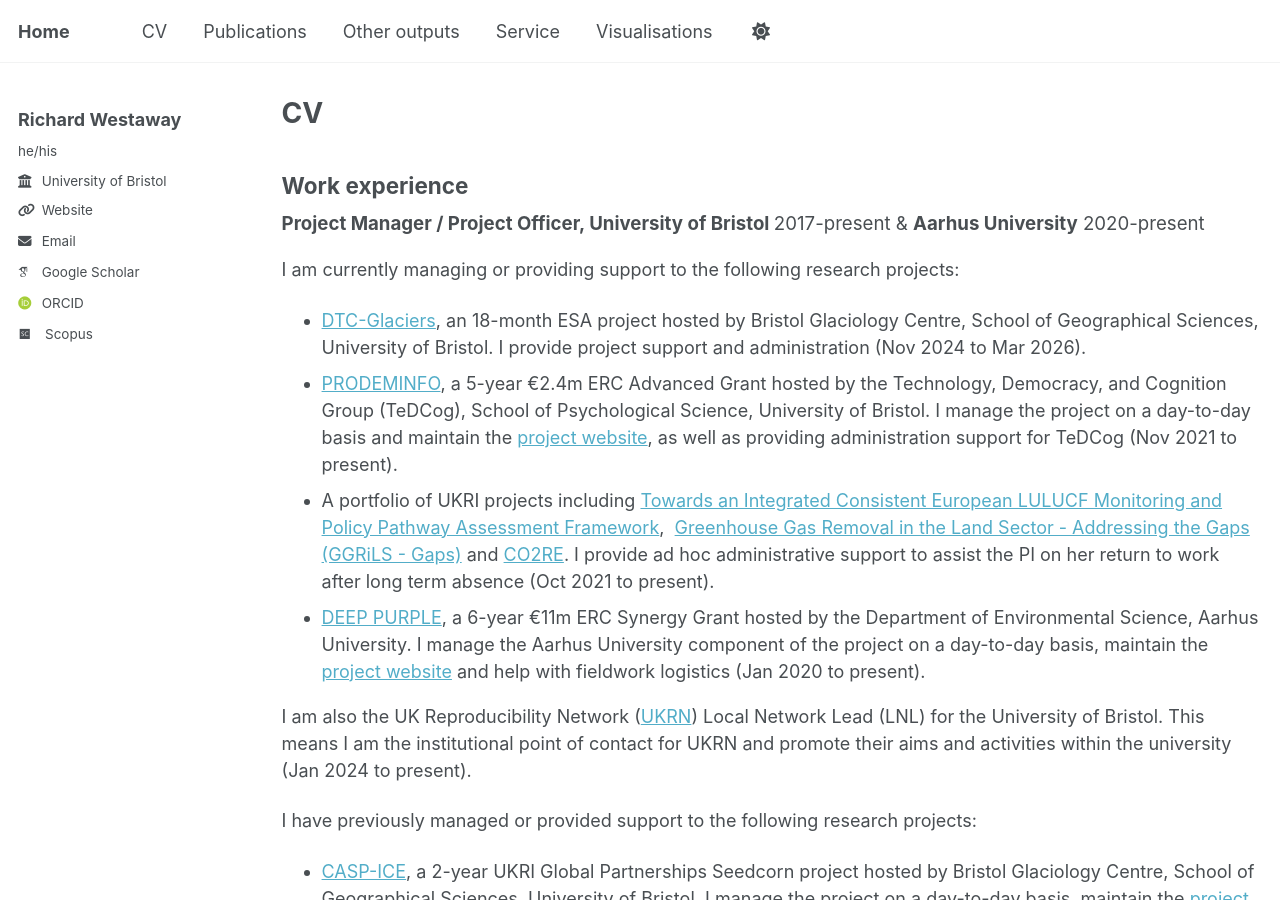
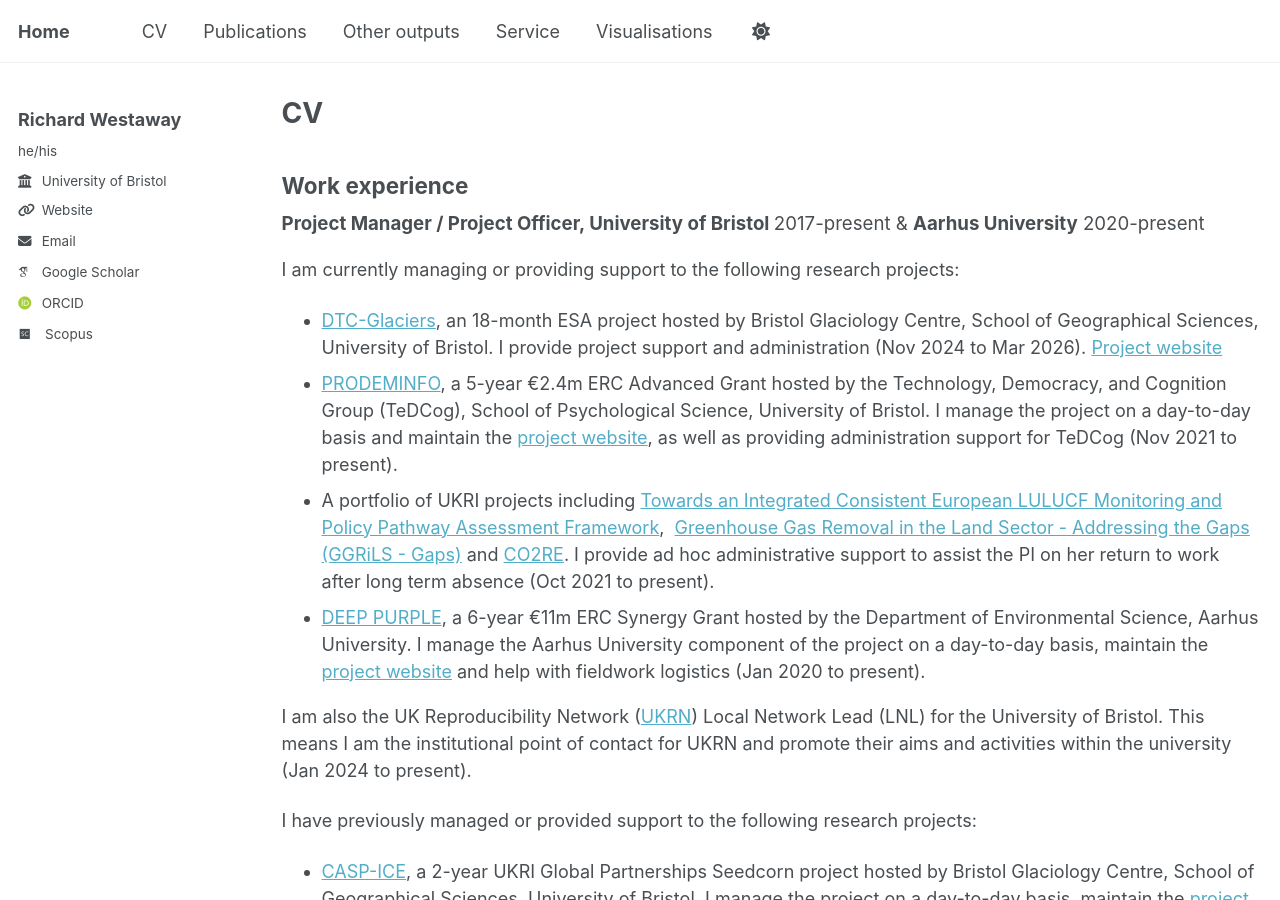
Before and after one commit to richardwestaway/richardwestaway.github.io, a Jekyll site: the page built from _pages/cv.html, in a window 1280 px wide and 900 px high. Built offline with Jekyll 4.4.1, drawn with Linux system fonts in a browser that asks for light colours; some web fonts are replaced.

Commit message:
Update cv.html

```diff
--- a/_pages/cv.html
+++ b/_pages/cv.html
@@ -14,7 +14,7 @@ redirect_from:
 <p>I am currently managing or providing support to the following research projects:</p>
 <ul>
 
-<li><a href="https://dtcglaciers.org/" target="_blank" rel="noopener">DTC-Glaciers</a>, an 18-month ESA project hosted by Bristol Glaciology Centre, School of Geographical Sciences, University of Bristol. I provide project support and administration (Nov 2024 to Mar 2026).</li>
+<li><a href="https://eof.esa.int/component/dtc-glaciers/" target="_blank" rel="noopener">DTC-Glaciers</a>, an 18-month ESA project hosted by Bristol Glaciology Centre, School of Geographical Sciences, University of Bristol. I provide project support and administration (Nov 2024 to Mar 2026). <a href="https://dtcglaciers.org/index.html" target="_blank" rel="noopener">Project website</a></li>
 
 <li><a href="https://richardwestaway.wordpress.com/current-projects/test/">PRODEMINFO</a>, a 5-year €2.4m ERC Advanced Grant hosted by the Technology, Democracy, and Cognition Group (TeDCog), School of Psychological Science, University of Bristol. I manage the project on a day-to-day basis and maintain the <a href="https://dawn-cadmium-5c5.notion.site/PRODEMINFO-103b1b8c339e45c5ab527710b4b19915" target="_blank" rel="noopener">project website</a>, as well as providing administration support for TeDCog (Nov 2021 to present).</li>
 
```
